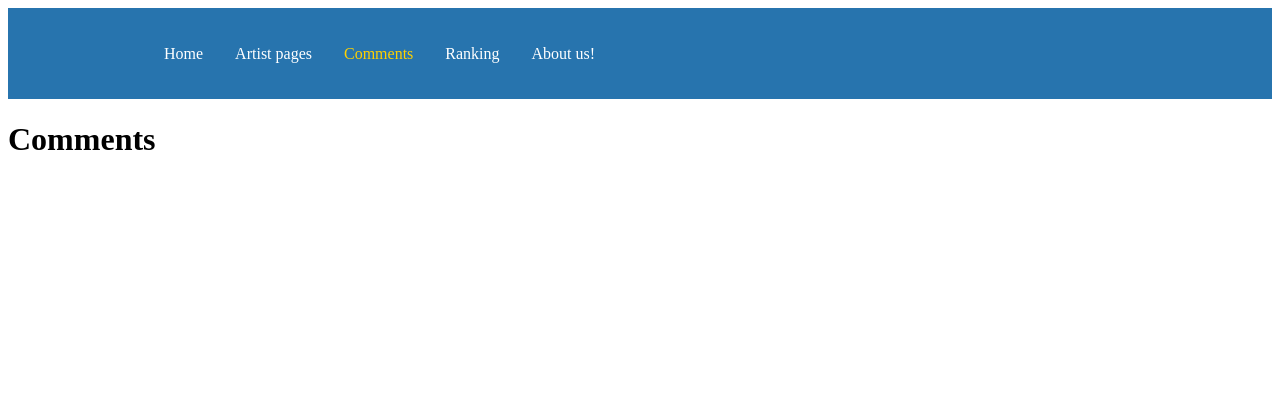
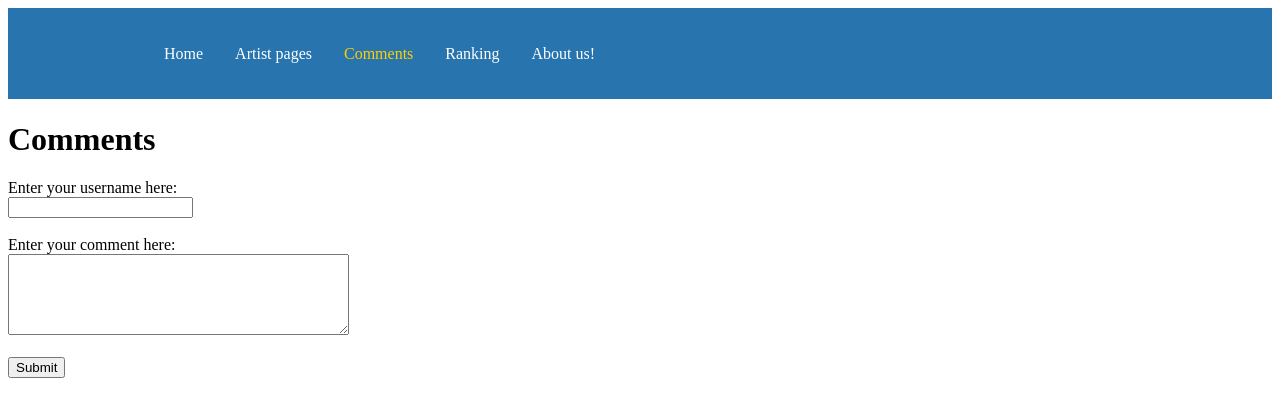
Before and after one commit to Powell-Cat-Fan-Club/CS-35L-Bruin-Tunes, a React (Create React App) app: page /comments in a window 1280 px wide. Shown: the top 416 px of the page. Built offline with nearby package versions, Linux system fonts and the light colour scheme.

Commit message:
Front-end UI for comments
Added text boxes and a button for users to submit comments.

```diff
--- a/src/pages/comments.js
+++ b/src/pages/comments.js
@@ -5,6 +5,14 @@ const Comments = () => {
   return (
     <div>
       <h1>Comments</h1>
+      <form>
+        Enter your username here: <br></br><input type="text" name="username"></input>
+        <br></br><br></br>
+        Enter your comment here: <br></br><textarea type="text" name="comment" rows="5" cols="40"></textarea>
+        <br></br><br></br>
+        <button type="button">Submit</button>
+        </form>
+
     </div>
   );
 };
```
Also changed, not shown: 1 other file (tests, documents, lock files or other folders).
